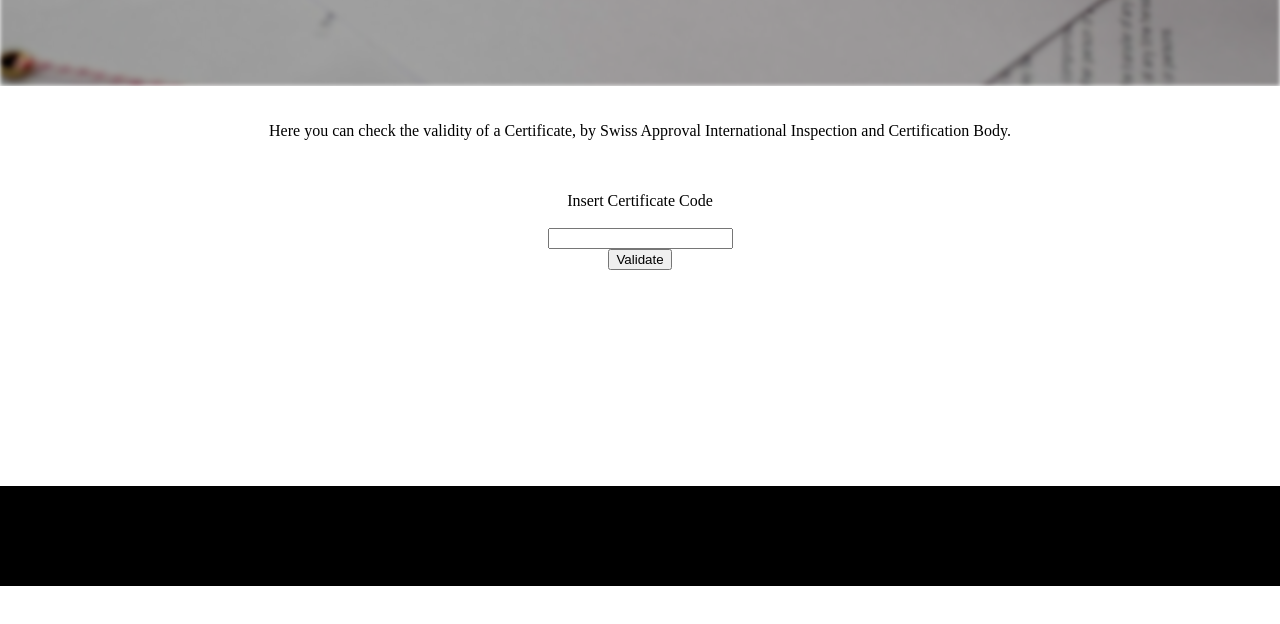
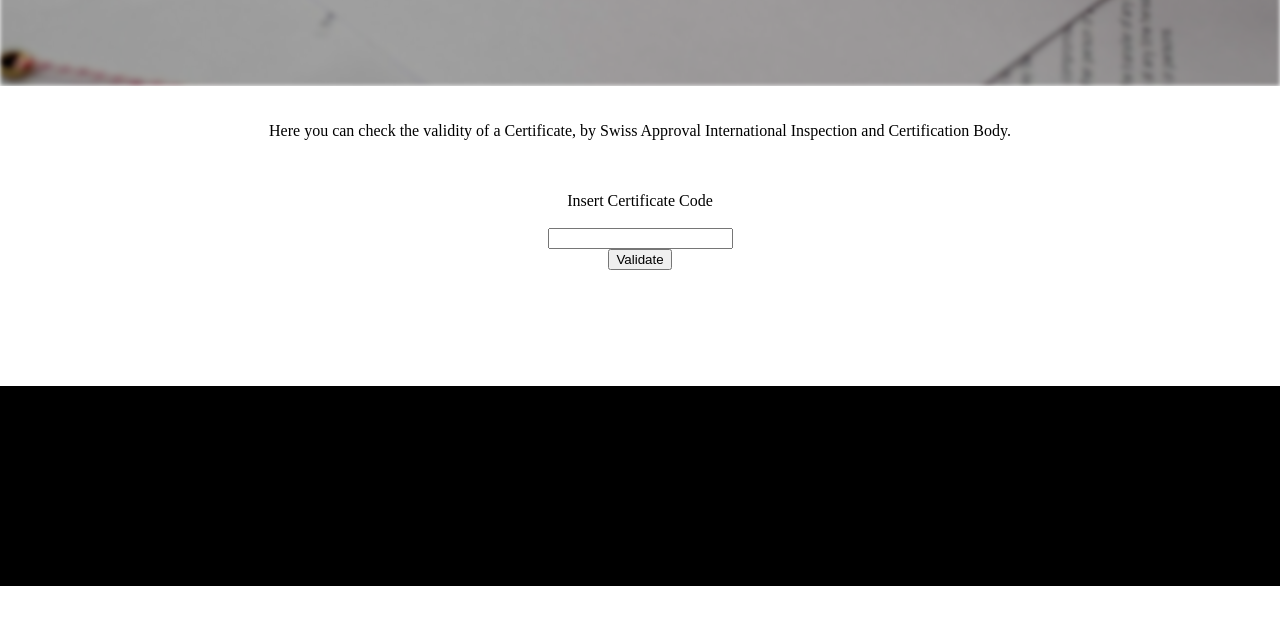
Before and after one commit to 0CHOPA0/CHOPA, a plain HTML site: page search.html in a window 1280 px wide. Shown: the part 314-938 px from the top of the page. Drawn offline with Linux system fonts and the light colour scheme.

Commit message:
Update search.html

```diff
--- a/search.html
+++ b/search.html
@@ -36,7 +36,7 @@
             bottom: -100px;
             left: 0;
             width: 100%;
-            height: 100px;
+            height: 200px;
             background-color: black;
             z-index: 999;
             transition: all 0.3s ease;
@@ -51,7 +51,7 @@
             padding: 20px;
             text-align: center;
             min-height: calc(100vh - 400px); /* 헤더 높이 고려 */
-            padding-bottom: 150px; /* 하단 바 높이 고려 */
+            padding-bottom: 100px; /* 하단 바 높이 고려 */
         }
 
         /* 기존 스타일 유지 */
```
